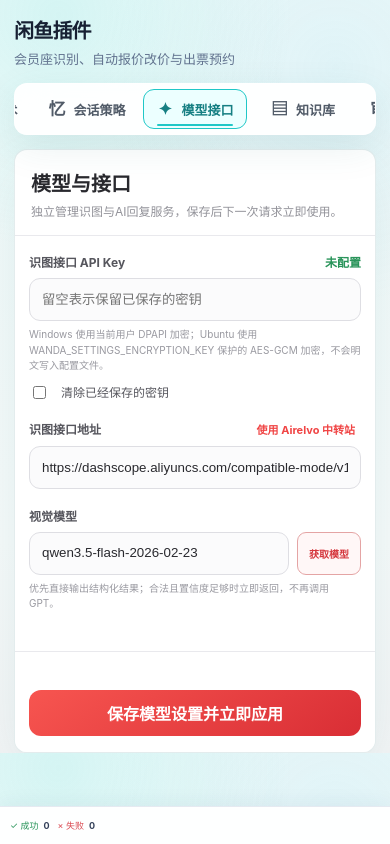
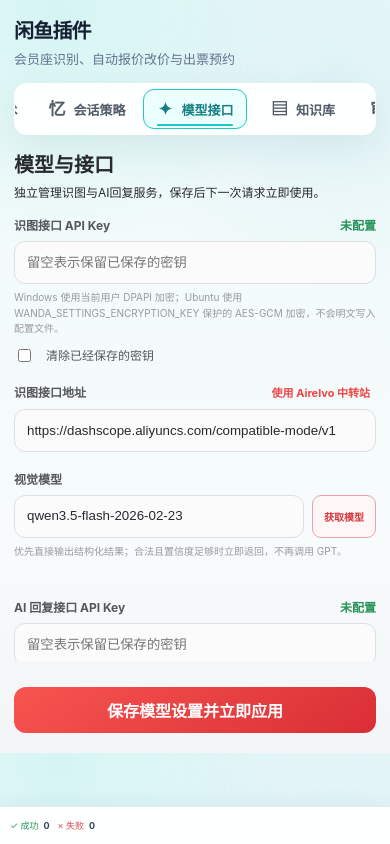
Before and after one commit to size0/yumaiduo, a website: page plugin-runtime/wanda-seat-autoquote/ui/index.html in a window 390 px wide. Both pictures are taken after a click on the button "qwen3.5-flash-2026-02-23". Drawn offline with Linux system fonts and the light colour scheme; files that its build step writes are made by us from their sources; files whose address does not match are found by name.

Commit message:
fix: flatten settings workspace shell

```diff
--- a/plugin-runtime/wanda-seat-autoquote/ui/styles.css
+++ b/plugin-runtime/wanda-seat-autoquote/ui/styles.css
@@ -312,3 +312,16 @@ body { height:auto; padding-bottom:0; }
 @media (max-width:760px) {
   .audit-toolbar { align-items:stretch; flex-direction:column; }.audit-facts,.audit-context { grid-template-columns:1fr 1fr; }
 }
+
+/* Settings pages use the page canvas directly; only the chat workspace keeps a shell card. */
+.settings-drawer { overflow:visible; border:0; border-radius:0; background:transparent; box-shadow:none; }
+.settings-head { padding:0 0 18px; border-bottom:0; background:transparent; }
+.settings-head h2 { font-size:24px; color:var(--text-main); }
+.settings-head p { color:var(--text-muted); }
+.settings-body { padding:0 0 28px; background:transparent; overflow-y:auto; }
+.settings-footer { padding:0 0 20px; border-top:0; background:transparent; }
+@media (max-width:760px) {
+  .settings-head { padding:0 0 14px; }
+  .settings-head h2 { font-size:20px; }
+  .settings-body { padding-bottom:20px; }
+}
```
Also changed, not shown: plugin-runtime/wanda-seat-autoquote/test/ui-panel.test.mjs (+3 -0 lines).
